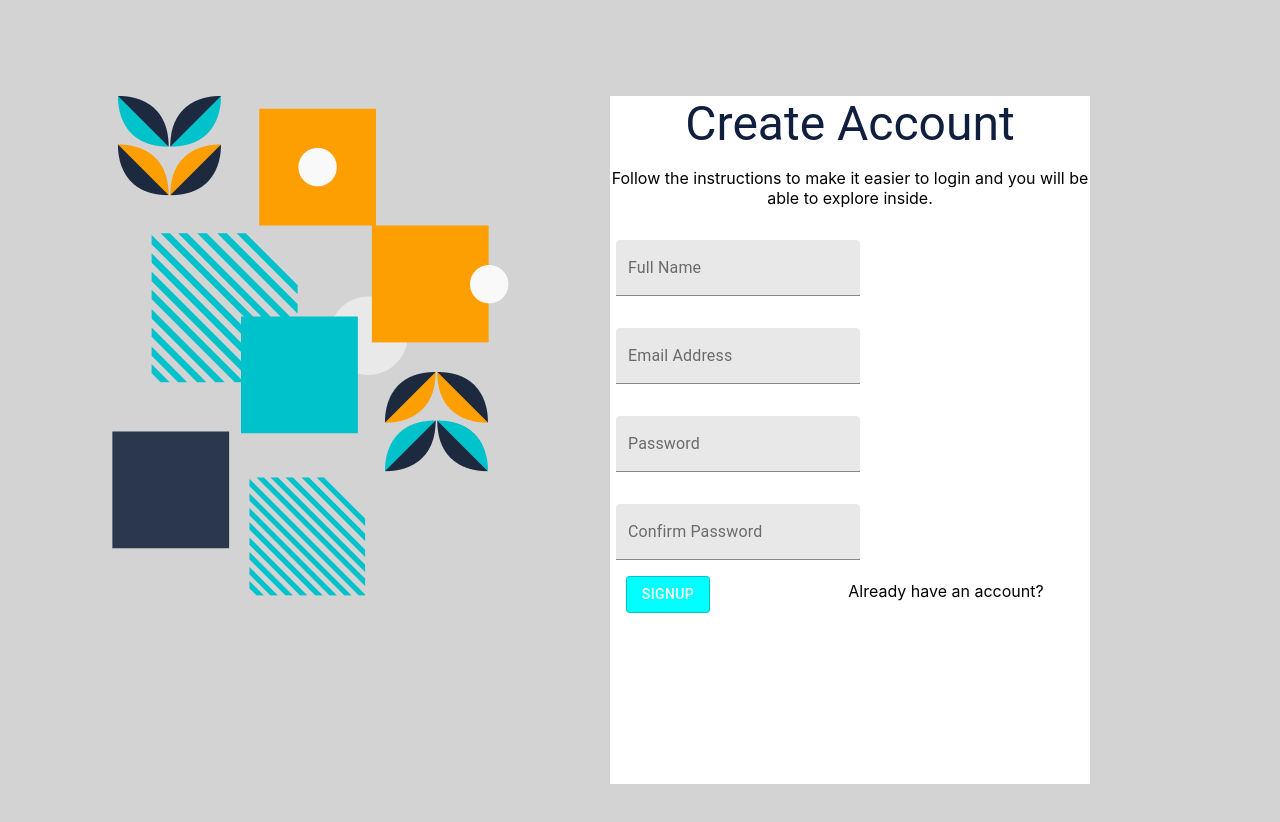
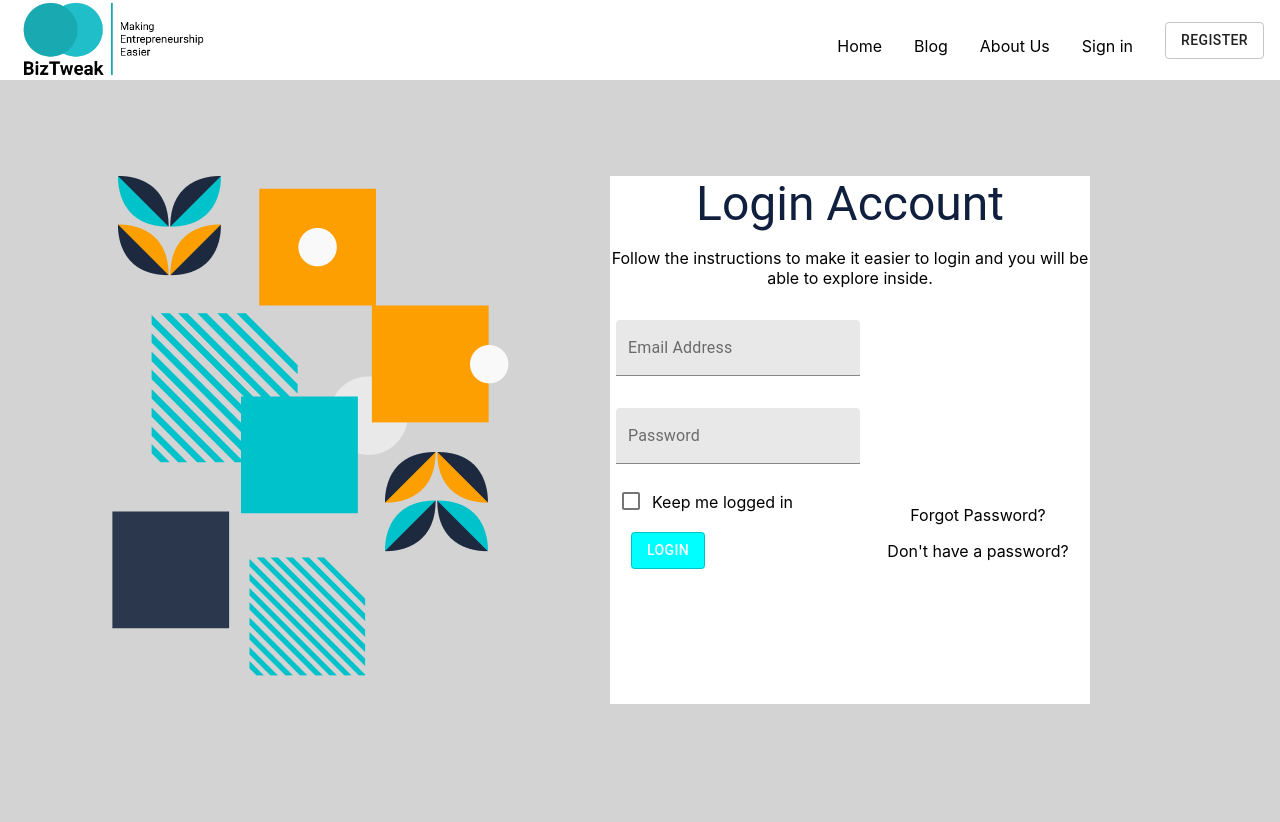
Before and after one commit to ParamNinjas/BizTweak-FE, a React (Create React App) app: page / in a window 1280 px wide. Shown: the top 822 px of the page. Built offline with nearby package versions, Linux system fonts and the light colour scheme.

Commit message:
Nav added

```diff
--- a/src/App.js
+++ b/src/App.js
@@ -6,7 +6,7 @@ import './App.css';
 function App() {
   return (
     <div className="App">
-      <Signup/>
+      <Login/>
     </div>
   );
 }
--- a/src/Login/Login.js
+++ b/src/Login/Login.js
@@ -6,6 +6,7 @@ import signin from '../Images/signin.png'
 import Container from '@material-ui/core/Container';
 import Checkbox from '@material-ui/core/Checkbox';
 import Button from '@material-ui/core/Button';
+import Nav from "../components/Nav/Nav";
 import './Login.css'
 
 
@@ -16,6 +17,7 @@ import './Login.css'
 const  Login=() =>{
 return (
     <div className="login-container">
+        <Nav/>
         <Container maxWidth="sm">
             <Grid container>
                 <Grid item xs={12} sm={12} md={5} lg={5}>
--- a/src/Signup/Signup.css
+++ b/src/Signup/Signup.css
@@ -8,7 +8,7 @@
     top: 6em;
     background-color: #FFFFFF;
     width: 30em;
-    height: 43em;
+    height: 40em;
     justify-content: start !important;
 }
 .BtnSignup{
--- a/src/Signup/Signup.js
+++ b/src/Signup/Signup.js
@@ -4,14 +4,15 @@ import Typography from '@material-ui/core/Typography';
 import TextField from '@material-ui/core/TextField';
 import signin from '../Images/signin.png'
 import Container from '@material-ui/core/Container';
-import Checkbox from '@material-ui/core/Checkbox';
 import Button from '@material-ui/core/Button';
+import Nav from "../components/Nav/Nav";
 import './Signup.css'
 
 
 const Signup=()=>{
     return(
         <div className="Signup-con">
+            <Nav/>
              <Container maxWidth="sm">
             <Grid container>
                 <Grid item xs={12} sm={12} md={5} lg={5}>
--- /dev/null
+++ b/src/components/Nav/Nav.css
@@ -0,0 +1,27 @@
+.Nav-con{
+    background-color: #FFFFFF;
+    height: 5em !important;
+}
+
+.navList{
+    display: flex;
+    display: flex;
+    position: relative;
+    bottom: 5em;
+    justify-content: end;
+
+}
+.navItem{
+    padding: 1em;
+    list-style-type: none;
+    cursor: pointer;
+}
+.bizlogo{
+    height: 5em;
+    position: relative;
+    right: 33em;
+}
+.BtnReg{
+    position: relative;
+    bottom: 1em;
+}
--- /dev/null
+++ b/src/components/Nav/Nav.js
@@ -0,0 +1,31 @@
+import React from "react";
+import logo from '../../Images/bizlogo.png'
+import Button from '@material-ui/core/Button';
+import './Nav.css'
+
+
+const Nav=() =>{
+    return(
+        <div className="Nav-con">
+               <img
+                            src={logo}
+                            alt='Logo'
+                            className='bizlogo'
+                        />
+            <ul className="navList">
+                <li className="navItem">Home</li>
+                <li className="navItem">Blog</li>
+                <li className="navItem">About Us</li>
+                <li className="navItem">Sign in</li>
+                <li className="navItem">
+                    <Button
+                    variant="outlined"
+                    className="BtnReg"
+                    >Register</Button>
+                </li>
+            </ul>
+        </div>
+    )
+}
+
+export default Nav
```
